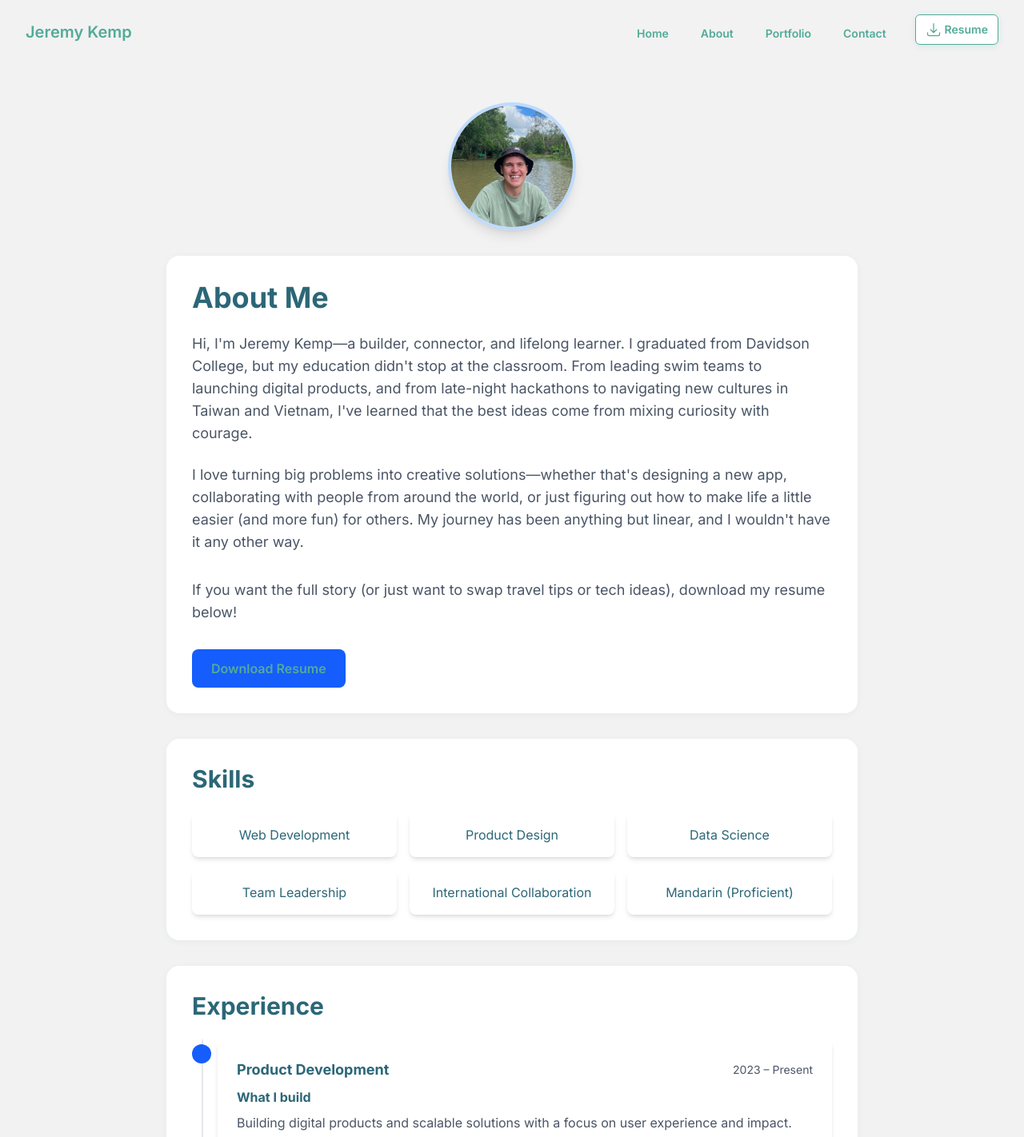
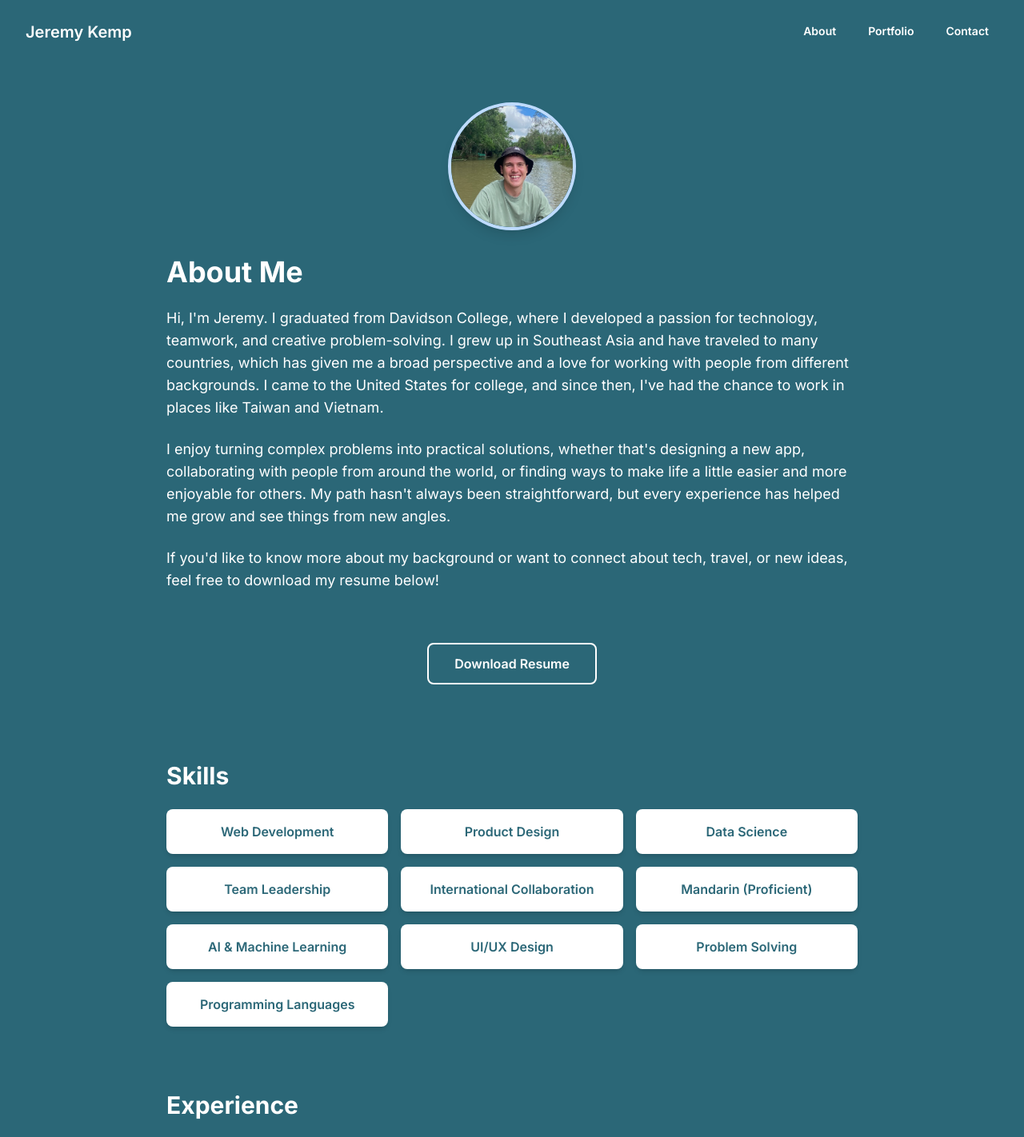
Before and after one commit to jeremyjtkemp/jeremy-kemp.com, a Next.js app: page /about in a window 1280 px wide. Shown: the top 1422 px of the page at 80% size. Built offline with nearby package versions, Linux system fonts and the light colour scheme.

Commit message:
UI polish: consistent button/input borders, portfolio order, scrollbar, and design tweaks

```diff
--- a/src/app/about/page.tsx
+++ b/src/app/about/page.tsx
@@ -13,6 +13,10 @@ const skills = [
   'Team Leadership',
   'International Collaboration',
   'Mandarin (Proficient)',
+  'AI & Machine Learning',
+  'UI/UX Design',
+  'Problem Solving',
+  'Programming Languages',
 ];
 
 const timeline = [
@@ -50,7 +54,7 @@ export default function About() {
         description="Learn more about Jeremy Kemp – a web developer, student-athlete, and creative problem solver with international experience and a passion for technology."
       />
       <main className="min-h-screen">
-        <div className="max-w-4xl mx-auto px-4 py-12">
+        <div className="hero-section max-w-4xl mx-auto px-4 py-12">
           {/* Profile Photo */}
           <div className="flex justify-center mb-8">
             <Image
@@ -79,21 +83,23 @@ export default function About() {
             className="mb-16"
           >
             <h1 className="text-4xl font-bold mb-6">About Me</h1>
-            <p className="text-lg text-gray-600 dark:text-gray-300 mb-6">
-              Hi, I&apos;m Jeremy Kemp—a builder, connector, and lifelong learner. I graduated from Davidson College, but my education didn&apos;t stop at the classroom. From leading swim teams to launching digital products, and from late-night hackathons to navigating new cultures in Taiwan and Vietnam, I&apos;ve learned that the best ideas come from mixing curiosity with courage.
+            <p className="text-lg mb-6">
+              Hi, I'm Jeremy. I graduated from Davidson College, where I developed a passion for technology, teamwork, and creative problem-solving. I grew up in Southeast Asia and have traveled to many countries, which has given me a broad perspective and a love for working with people from different backgrounds. I came to the United States for college, and since then, I've had the chance to work in places like Taiwan and Vietnam.
             </p>
-            <p className="text-lg text-gray-600 dark:text-gray-300 mb-8">
-              I love turning big problems into creative solutions—whether that&apos;s designing a new app, collaborating with people from around the world, or just figuring out how to make life a little easier (and more fun) for others. My journey has been anything but linear, and I wouldn&apos;t have it any other way.
+            <p className="text-lg mb-6">
+              I enjoy turning complex problems into practical solutions, whether that's designing a new app, collaborating with people from around the world, or finding ways to make life a little easier and more enjoyable for others. My path hasn't always been straightforward, but every experience has helped me grow and see things from new angles.
             </p>
-            <p className="text-lg text-gray-600 dark:text-gray-300 mb-8">
-              If you want the full story (or just want to swap travel tips or tech ideas), download my resume below!
+            <p className="text-lg mb-8">
+              If you'd like to know more about my background or want to connect about tech, travel, or new ideas, feel free to download my resume below!
             </p>
-            <Link
-              href="/Jeremy Kemp Resume (June 2025).pdf"
-              className="inline-block px-6 py-3 bg-blue-600 text-white rounded-lg hover:bg-blue-700 transition-colors"
-            >
-              Download Resume
-            </Link>
+            <div className="flex justify-center mb-12">
+              <Link
+                href="/Jeremy Kemp Resume (June 2025).pdf"
+                className="download-btn"
+              >
+                Download Resume
+              </Link>
+            </div>
           </motion.section>
 
           {/* Skills Section */}
@@ -101,7 +107,7 @@ export default function About() {
             initial={{ opacity: 0, y: 20 }}
             animate={{ opacity: 1, y: 0 }}
             transition={{ duration: 0.5, delay: 0.2 }}
-            className="mb-16"
+            className="mb-32"
           >
             <h2 className="text-3xl font-bold mb-6">Skills</h2>
             <div className="grid grid-cols-2 md:grid-cols-3 gap-4">
@@ -109,7 +115,7 @@ export default function About() {
                 <motion.div
                   key={skill}
                   whileHover={{ scale: 1.05 }}
-                  className="p-4 bg-white dark:bg-gray-800 rounded-lg shadow-md text-center"
+                  className="p-4 bg-white text-primary rounded-lg shadow-md text-center font-semibold"
                 >
                   {skill}
                 </motion.div>
@@ -117,11 +123,14 @@ export default function About() {
             </div>
           </motion.section>
 
+          <div className="my-20" />
+
           {/* Timeline Section */}
           <motion.section
             initial={{ opacity: 0, y: 20 }}
             animate={{ opacity: 1, y: 0 }}
             transition={{ duration: 0.5, delay: 0.4 }}
+            className="mb-12 mt-20"
           >
             <h2 className="text-3xl font-bold mb-6">Experience</h2>
             <div className="space-y-4">
--- a/src/app/contact/page.tsx
+++ b/src/app/contact/page.tsx
@@ -11,7 +11,7 @@ export default function Contact() {
         title="Contact"
         description="Get in touch with Jeremy Kemp for web development projects, consulting opportunities, or collaboration."
       />
-      <main className="min-h-screen">
+      <main className="min-h-screen bg-inherit">
         <div className="max-w-4xl mx-auto px-4 py-12">
           <motion.div
             initial={{ opacity: 0, y: 20 }}
@@ -19,8 +19,8 @@ export default function Contact() {
             transition={{ duration: 0.5 }}
             className="text-center mb-12"
           >
-            <h1 className="text-4xl font-bold mb-4">Get in Touch</h1>
-            <p className="text-lg text-gray-600 dark:text-gray-300 max-w-2xl mx-auto">
+            <h1 className="text-4xl md:text-5xl font-bold mb-4 text-white !text-white">Contact Me</h1>
+            <p className="text-lg text-white max-w-2xl mx-auto">
               Have a project in mind or want to discuss potential opportunities?
               I&apos;d love to hear from you. Fill out the form below or reach out through
               any of the social links.
--- a/src/app/globals.css
+++ b/src/app/globals.css
@@ -1,5 +1,4 @@
 @import "tailwindcss";
-@import url('https://fonts.googleapis.com/css2?family=Inter:wght@400;600;700&display=swap');
 
 :root {
   --background: #ffffff;
@@ -22,13 +21,16 @@
 
 html {
   font-family: 'Inter', system-ui, sans-serif;
-  background-color: #f2f2f2;
+  background-color: #fff;
   color: #2b6777;
 }
 
-body {
-  background-color: #f2f2f2;
-  color: #2b6777;
+body,
+body.home,
+body.home main,
+body.home section {
+  background: #2b6777 !important;
+  color: #fff !important;
   min-height: 100vh;
 }
 
@@ -49,12 +51,15 @@ a:hover, a:focus {
   text-decoration: underline;
 }
 
-section, .card, .surface {
-  background-color: #ffffff;
-  border-radius: 1rem;
-  box-shadow: 0 2px 8px 0 rgba(44, 103, 119, 0.06);
-  padding: 2rem;
-  margin-bottom: 2rem;
+section,
+.card,
+.surface {
+  background: transparent !important;
+  border-radius: 0 !important;
+  box-shadow: none !important;
+  margin: 0 !important;
+  padding: 0 !important;
+  color: #fff !important;
 }
 
 button, .btn {
@@ -67,15 +72,73 @@ button, .btn {
 }
 
 button:hover, .btn:hover {
-  background-color: #52ab98;
+  background-color: #2b6777;
   color: #fff;
 }
 
 ::-webkit-scrollbar {
   width: 8px;
-  background: #c8d8e4;
+  background: #2b6777;
 }
 ::-webkit-scrollbar-thumb {
-  background: #2b6777;
+  background: #fff;
   border-radius: 4px;
 }
+
+/* Remove card effect from home page hero section */
+body.home section,
+body.home main,
+body.home .card,
+body.home .surface {
+  background: #2b6777 !important;
+  border-radius: 0 !important;
+  box-shadow: none !important;
+  margin: 0 !important;
+  padding: 0 !important;
+}
+
+.hero-section,
+.hero-section * {
+  color: #fff !important;
+}
+
+nav a,
+nav a:visited {
+  color: #fff !important;
+}
+
+nav a:hover,
+nav a:focus {
+  color: #c8d8e4 !important;
+}
+
+.bg-white, .bg-white * {
+  color: #2b6777 !important;
+}
+
+.download-btn {
+  display: inline-block;
+  margin: 2rem auto 3rem auto;
+  padding: 0.75rem 2rem;
+  border: 2px solid #fff;
+  color: #fff;
+  border-radius: 0.5rem;
+  font-weight: 600;
+  background: transparent;
+  text-align: center;
+  transition: color 0.2s, border-color 0.2s;
+}
+.download-btn:hover, .download-btn:focus {
+  color: #c8d8e4;
+  border-color: #c8d8e4;
+}
+
+footer a,
+footer a:visited {
+  color: #fff !important;
+}
+
+footer a:hover,
+footer a:focus {
+  color: #c8d8e4 !important;
+}
--- a/src/app/layout.tsx
+++ b/src/app/layout.tsx
@@ -3,6 +3,7 @@ import { Inter } from "next/font/google";
 import "./globals.css";
 import Footer from "@/components/Footer";
 import Navbar from '@/components/Navbar';
+import { usePathname } from 'next/navigation';
 
 const inter = Inter({ subsets: ["latin"] });
 
@@ -21,9 +22,11 @@ export default function RootLayout({
 }: {
   children: React.ReactNode
 }) {
+  const pathname = typeof window !== 'undefined' ? window.location.pathname : '';
+  const isHome = pathname === '/';
   return (
     <html lang="en" className="scroll-smooth">
-      <body className={`${inter.className} bg-white text-primary min-h-screen flex flex-col`}>
+      <body className={`${inter.className} bg-primary min-h-screen flex flex-col${isHome ? ' home' : ''}`}>
         <Navbar />
         <main className="flex-1 pt-20">
           {children}
--- a/src/app/portfolio/page.tsx
+++ b/src/app/portfolio/page.tsx
@@ -12,7 +12,7 @@ export default function Portfolio() {
         title="Portfolio"
         description="Explore Jeremy Kemp's portfolio of web development projects, showcasing expertise in Next.js, React, and modern web technologies."
       />
-      <main className="min-h-screen">
+      <main className="min-h-screen bg-inherit">
         <div className="max-w-7xl mx-auto px-4 py-12">
           <motion.div
             initial={{ opacity: 0, y: 20 }}
@@ -20,8 +20,8 @@ export default function Portfolio() {
             transition={{ duration: 0.5 }}
             className="text-center mb-12"
           >
-            <h1 className="text-4xl font-bold mb-4">My Work</h1>
-            <p className="text-lg text-gray-600 dark:text-gray-300 max-w-2xl mx-auto">
+            <h1 className="text-4xl md:text-5xl font-bold mb-4 text-white !text-white">My Work</h1>
+            <p className="text-lg text-white max-w-2xl mx-auto">
               Here are some of the projects I&apos;ve worked on. Each one represents a unique challenge
               and solution, showcasing my skills in web development and problem-solving.
             </p>
--- a/src/components/Navbar.tsx
+++ b/src/components/Navbar.tsx
@@ -1,13 +1,12 @@
 'use client';
 
-import { useState } from 'react';
+import { useState, useEffect } from 'react';
 import Link from 'next/link';
 import { usePathname } from 'next/navigation';
 import { motion } from 'framer-motion';
 import { Bars3Icon, XMarkIcon, ArrowDownTrayIcon } from '@heroicons/react/24/outline';
 
 const navItems = [
-  { name: 'Home', path: '/' },
   { name: 'About', path: '/about' },
   { name: 'Portfolio', path: '/portfolio' },
   { name: 'Contact', path: '/contact' },
@@ -15,10 +14,24 @@ const navItems = [
 
 export default function Navbar() {
   const [isOpen, setIsOpen] = useState(false);
+  const [scrolled, setScrolled] = useState(false);
   const pathname = usePathname();
 
+  useEffect(() => {
+    const handleScroll = () => {
+      setScrolled(window.scrollY > 20);
+    };
+    window.addEventListener('scroll', handleScroll);
+    return () => window.removeEventListener('scroll', handleScroll);
+  }, []);
+
   return (
-    <nav className="fixed w-full bg-primary z-50">
+    <motion.nav
+      className="fixed w-full bg-primary z-50"
+      initial={{ opacity: 1 }}
+      animate={{ opacity: scrolled ? 0 : 1 }}
+      transition={{ duration: 0.4 }}
+    >
       <div className="max-w-7xl mx-auto px-4 sm:px-6 lg:px-8">
         <div className="flex items-center justify-between h-20">
           <Link href="/" className="text-xl font-bold text-white">
@@ -34,22 +47,13 @@ export default function Navbar() {
                   href={item.path}
                   className={`flex items-center px-3 py-2 rounded-md text-sm font-semibold transition-colors border-b-2 border-transparent
                     ${pathname === item.path
-                      ? 'text-white border-b-2 border-mint'
-                      : 'text-secondary hover:text-mint hover:border-b-2 hover:border-mint'
+                      ? 'text-white border-b-2 border-secondary'
+                      : 'text-white hover:text-secondary hover:border-b-2 hover:border-secondary'
                     }`}
                 >
                   {item.name}
                 </Link>
               ))}
-              <a
-                href="/Jeremy Kemp Resume (June 2025).pdf"
-                download
-                className="flex items-center gap-1 px-3 py-2 rounded-md text-sm font-semibold transition-colors bg-white text-primary hover:bg-mint hover:text-white border border-mint shadow-md ml-2"
-                style={{ boxShadow: '0 2px 8px 0 rgba(82, 171, 152, 0.15)' }}
-              >
-                <ArrowDownTrayIcon className="h-5 w-5 self-center text-mint" />
-                Resume
-              </a>
             </div>
           </div>
 
@@ -85,7 +89,7 @@ export default function Navbar() {
                 className={`block px-3 py-2 rounded-md text-base font-semibold border-b-2 border-transparent
                   ${pathname === item.path
                     ? 'text-white border-b-2 border-mint'
-                    : 'text-secondary hover:text-mint hover:border-b-2 hover:border-mint'
+                    : 'text-white hover:text-mint hover:border-b-2 hover:border-mint'
                   }`}
                 onClick={() => setIsOpen(false)}
               >
@@ -95,8 +99,7 @@ export default function Navbar() {
             <a
               href="/Jeremy Kemp Resume (June 2025).pdf"
               download
-              className="flex items-center px-3 py-2 rounded-md text-base font-semibold bg-white text-primary hover:bg-mint hover:text-white border border-mint shadow-md mt-2"
-              style={{ boxShadow: '0 2px 8px 0 rgba(82, 171, 152, 0.15)' }}
+              className="flex items-center px-3 py-2 rounded-md text-base font-semibold bg-primary text-white hover:bg-mint hover:text-primary border border-white shadow-md mt-2"
               onClick={() => setIsOpen(false)}
             >
               <ArrowDownTrayIcon className="h-5 w-5 mr-2 text-mint" />
@@ -105,6 +108,6 @@ export default function Navbar() {
           </div>
         </motion.div>
       )}
-    </nav>
+    </motion.nav>
   );
 }
--- a/src/components/TimelineItem.tsx
+++ b/src/components/TimelineItem.tsx
@@ -31,19 +31,19 @@ export default function TimelineItem({
       )}
 
       {/* Dot */}
-      <div className="absolute left-0 top-1.5 w-6 h-6 rounded-full bg-blue-600 dark:bg-blue-400" />
+      <div className="absolute left-0 top-1.5 w-6 h-6 rounded-full" style={{ background: '#c8d8e4' }} />
 
-      <div className="bg-white dark:bg-gray-800 rounded-lg p-6 shadow-md">
+      <div className="bg-white dark:bg-gray-800 rounded-lg p-6 shadow-md text-primary">
         <div className="flex flex-col md:flex-row md:items-center md:justify-between mb-2">
           <h3 className="text-lg font-semibold">{title}</h3>
-          <span className="text-sm text-gray-600 dark:text-gray-400">{date}</span>
+          <span className="text-sm text-primary">{date}</span>
         </div>
 
-        <h4 className="text-md text-blue-600 dark:text-blue-400 mb-2">
+        <h4 className="text-md text-primary mb-2">
           {subtitle}
         </h4>
 
-        <p className="text-gray-600 dark:text-gray-300">
+        <p className="text-primary">
           {description}
         </p>
       </div>
--- a/src/data/portfolio.ts
+++ b/src/data/portfolio.ts
@@ -9,6 +9,24 @@ export interface Project {
 }
 
 export const projects: Project[] = [
+  {
+    id: 'project-4',
+    title: 'Exterior Cleaning Marketplace',
+    description: 'A full-stack marketplace platform for exterior cleaning services, built in collaboration with Lucid Bots. Features include user authentication, job listings, bidding, messaging, and a seamless user experience.',
+    image: '/ExteriorMarketplace.png',
+    tags: ['Product Development', 'Full Stack', 'Marketplace', 'Flutter', 'Firebase', 'Lucid Bots'],
+    githubUrl: 'https://github.com/jeremykemp7/ExteriorCleaningMarketplace',
+    liveUrl: 'https://exterior-cleaning-marketplace.web.app/',
+  },
+  {
+    id: 'project-3',
+    title: 'Usability Test',
+    description: 'A comprehensive usability testing project that evaluates and improves user experience through thoughtful design and analysis, identifying key pain points and opportunities for enhancement.',
+    image: '/projects/spotify_usability_test.png',
+    tags: ['Usability Testing', 'UX Research', 'Design Analysis'],
+    githubUrl: 'https://github.com/jeremykemp1/dig245-usability-test',
+    liveUrl: 'https://jeremykemp1.github.io/dig245-usability-test/',
+  },
   {
     id: 'project-1',
     title: 'Fly on the Wall',
@@ -27,13 +45,4 @@ export const projects: Project[] = [
     githubUrl: 'https://github.com/jeremykemp1/dig245-regenerative',
     liveUrl: 'https://jeremykemp1.github.io/dig245-regenerative/',
   },
-  {
-    id: 'project-3',
-    title: 'Usability Test',
-    description: 'A comprehensive usability testing project that evaluates and improves user experience through thoughtful design and analysis, identifying key pain points and opportunities for enhancement.',
-    image: '/projects/spotify_usability_test.png',
-    tags: ['Usability Testing', 'UX Research', 'Design Analysis'],
-    githubUrl: 'https://github.com/jeremykemp1/dig245-usability-test',
-    liveUrl: 'https://jeremykemp1.github.io/dig245-usability-test/',
-  },
 ];
```
Also changed, not shown: src/app/page.tsx (+13 -8 lines), src/components/ContactForm.tsx (+5 -33 lines), src/components/ProjectCard.tsx (+27 -9 lines), public/ExteriorMarketplace.png (added).
